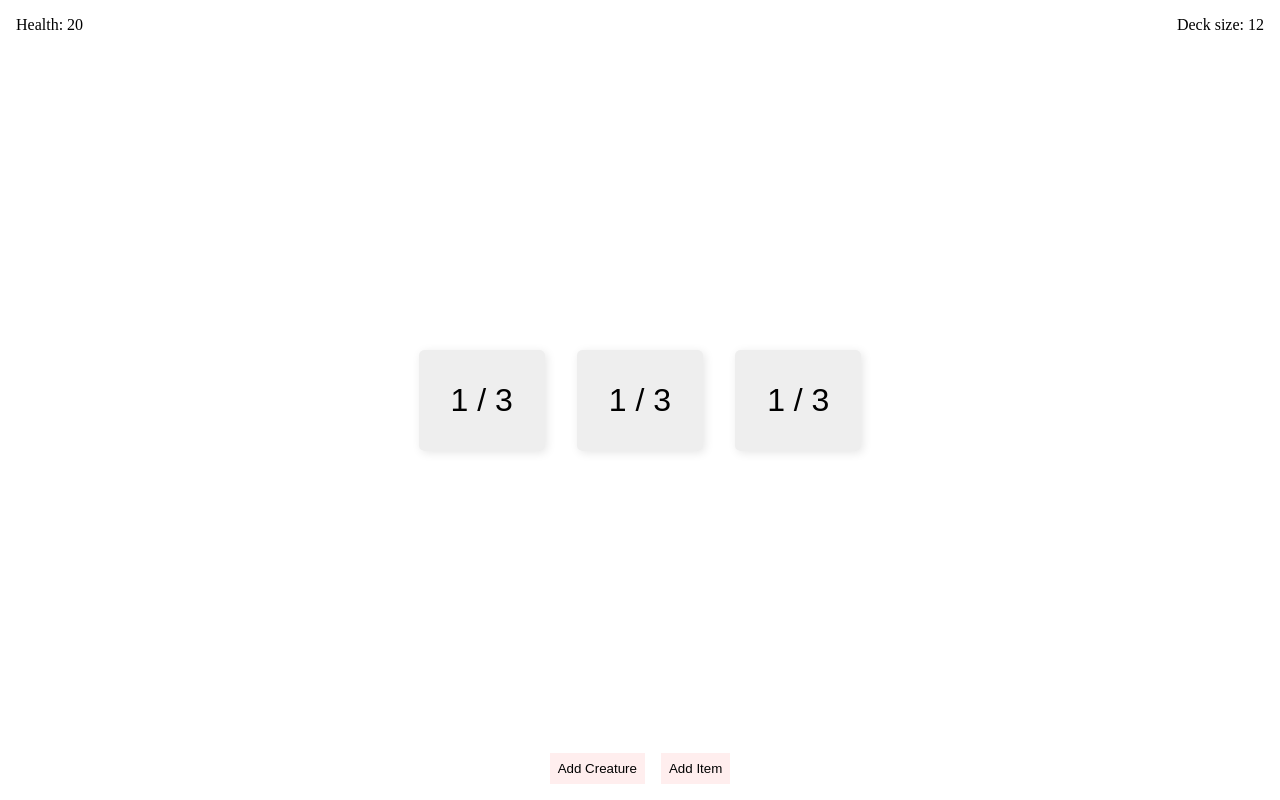
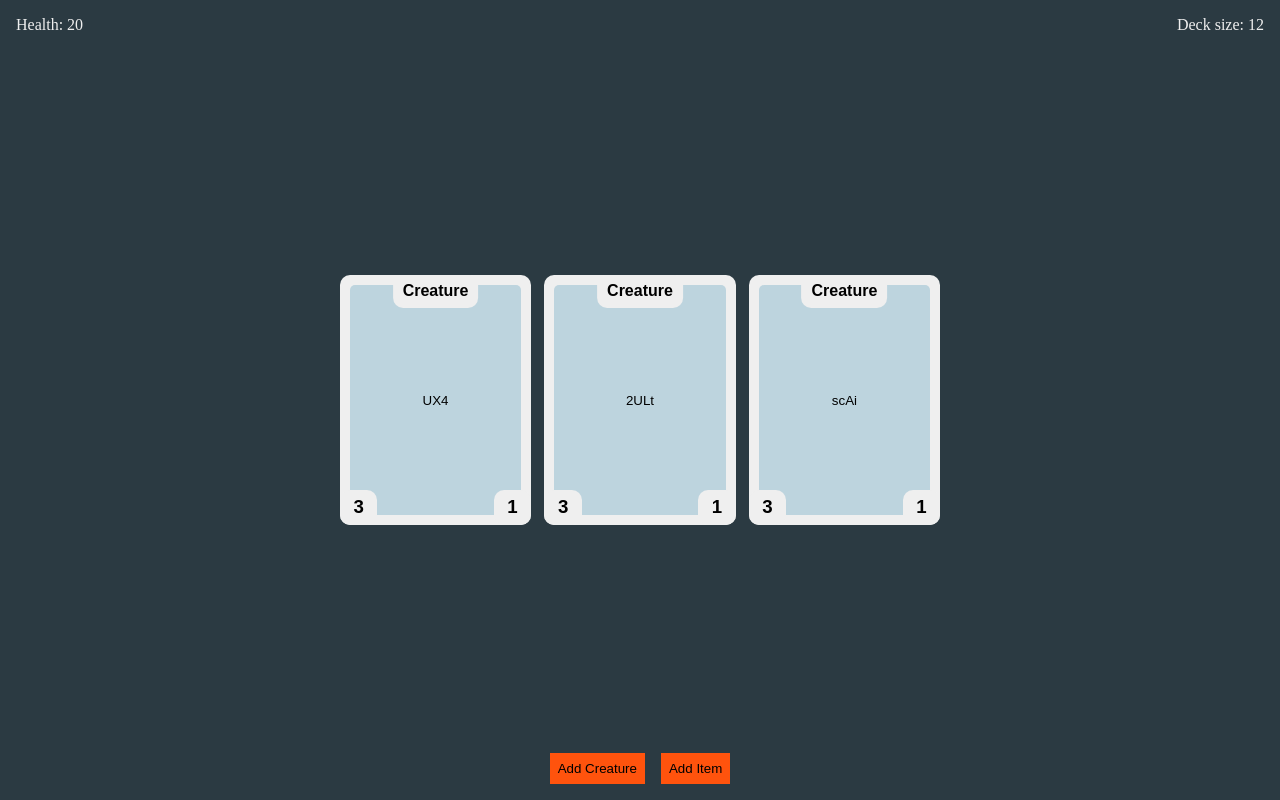
Before and after one commit to atkinchris/redux-cards, a React app: page / in a window 1280 px wide. Built offline with nearby package versions, Linux system fonts and the light colour scheme.

Commit message:
Add style and colours:

```diff
--- a/src/components/Card.jsx
+++ b/src/components/Card.jsx
@@ -3,8 +3,17 @@ import PropTypes from 'prop-types'
 
 const Card = ({ card, onClick }) => (
   <button className="c-card" onClick={onClick}>
-    <div>
-      { `${card.attack} / ${card.health - card.damage}` }
+    <div className="c-card__inner">
+      { card.id }
+    </div>
+    <div className="c-card__value c-card__value--top">
+      { card.name }
+    </div>
+    <div className="c-card__value c-card__value--bottom-left">
+      { card.health - card.damage }
+    </div>
+    <div className="c-card__value c-card__value--bottom-right">
+      { card.attack }
     </div>
   </button>
 )
--- a/src/index.css
+++ b/src/index.css
@@ -6,6 +6,8 @@ body,
   width: 100%;
   padding: 0;
   margin: 0;
+  background-color: #2B3A42;
+  color: #3F5765;
 }
 
 * {
@@ -37,16 +39,59 @@ pre {
 }
 
 .c-card {
-  padding: 1em;
-  font-size: 2rem;
-  background-color: #EEE;
+  position: relative;
+  max-height: 250px;
+  max-width: 200px;
+  width: 30vw;
+  height: 40vw;
+  background-color: #EFEFEF;
   border: none;
-  border-radius: 5%;
-  box-shadow: 2px 2px 10px rgba(0, 0, 0, 0.1);
+  padding: 10px;
+  border-radius: 10px;
 }
 
 .c-card + .c-card {
   margin-left: 1em;
+}
+
+.c-card__inner {
+  display: flex;
+  flex-direction: column;
+  justify-content: center;
+  align-content: center;
+  background-color: #BDD4DE;
+  height: 100%;
+  width: 100%;
+  border-radius: 5px;
+}
+
+.c-card__value {
+  font-weight: bold;
+  font-size: 1.4em;
+  position: absolute;
+  background-color: #EFEFEF;
+  padding: 10px;
+  border-radius: 10px;
+  line-height: 0.8em;
+  min-width: 2em;
+  text-align: center;
+}
+
+.c-card__value--top {
+  font-size: 1.2em;
+  top: 0;
+  transform: translateX(-50%);
+  left: 50%;
+}
+
+.c-card__value--bottom-left {
+  bottom: 0;
+  left: 0;
+}
+
+.c-card__value--bottom-right {
+  bottom: 0;
+  right: 0;
 }
 
 .c-debug-panel {
@@ -56,7 +101,7 @@ pre {
 
 .c-debug-button {
   border: none;
-  background-color: #FEE;
+  background-color: #FF530D;
   padding: 0.5rem;
 }
 
@@ -65,12 +110,14 @@ pre {
 }
 
 .c-player {
+  color: #EFEFEF;
   position: absolute;
   top: 0;
   left: 0;
 }
 
 .c-deck {
+  color: #EFEFEF;
   position: absolute;
   top: 0;
   right: 0;
--- a/src/store/actions/builders.js
+++ b/src/store/actions/builders.js
@@ -9,6 +9,7 @@ const buildCard = data => addCard({
 
 const addCreature = () => buildCard({
   type: 'creature',
+  name: 'Creature',
   health: 3,
   attack: 1,
   damage: 0,
```
